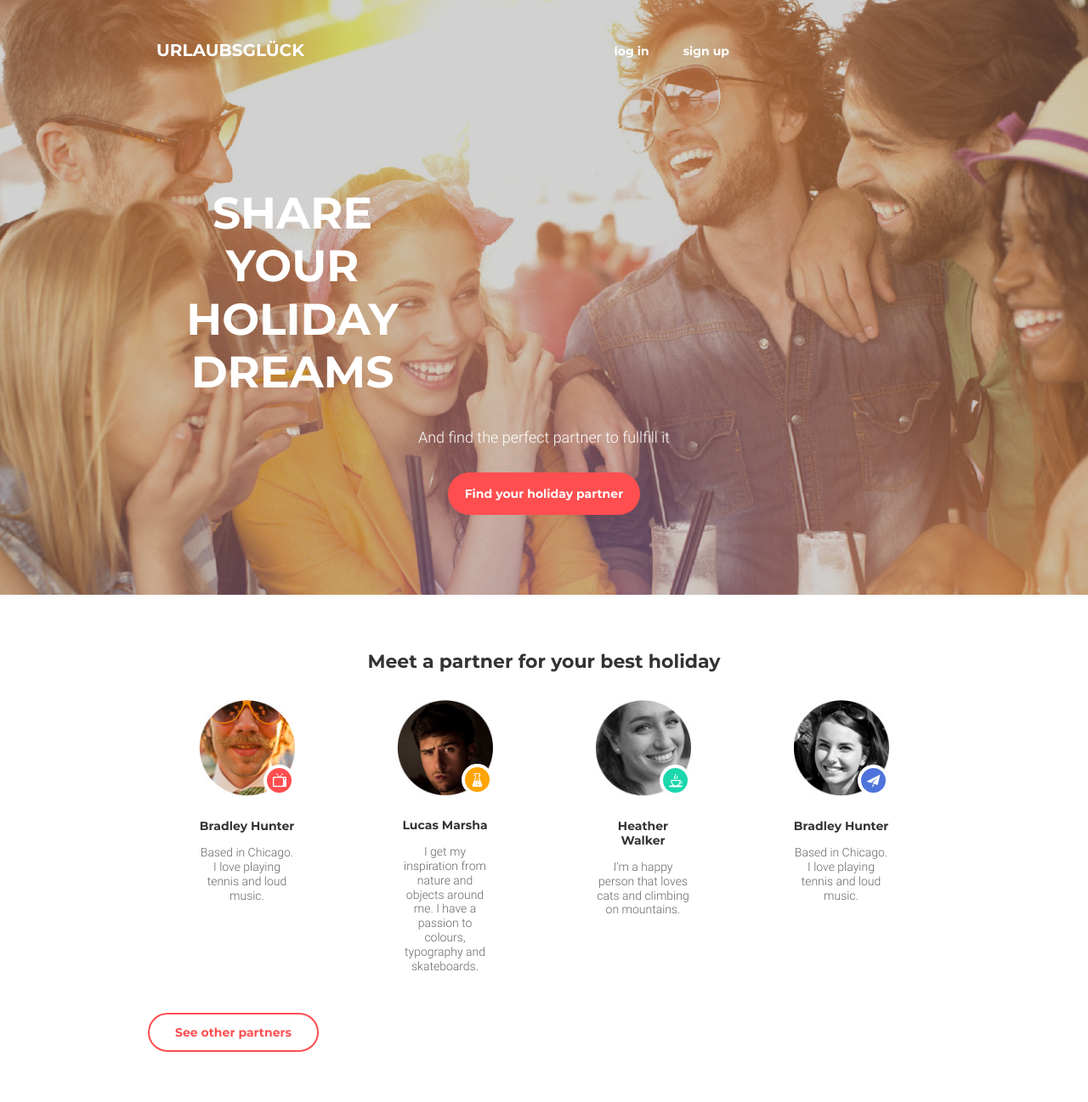
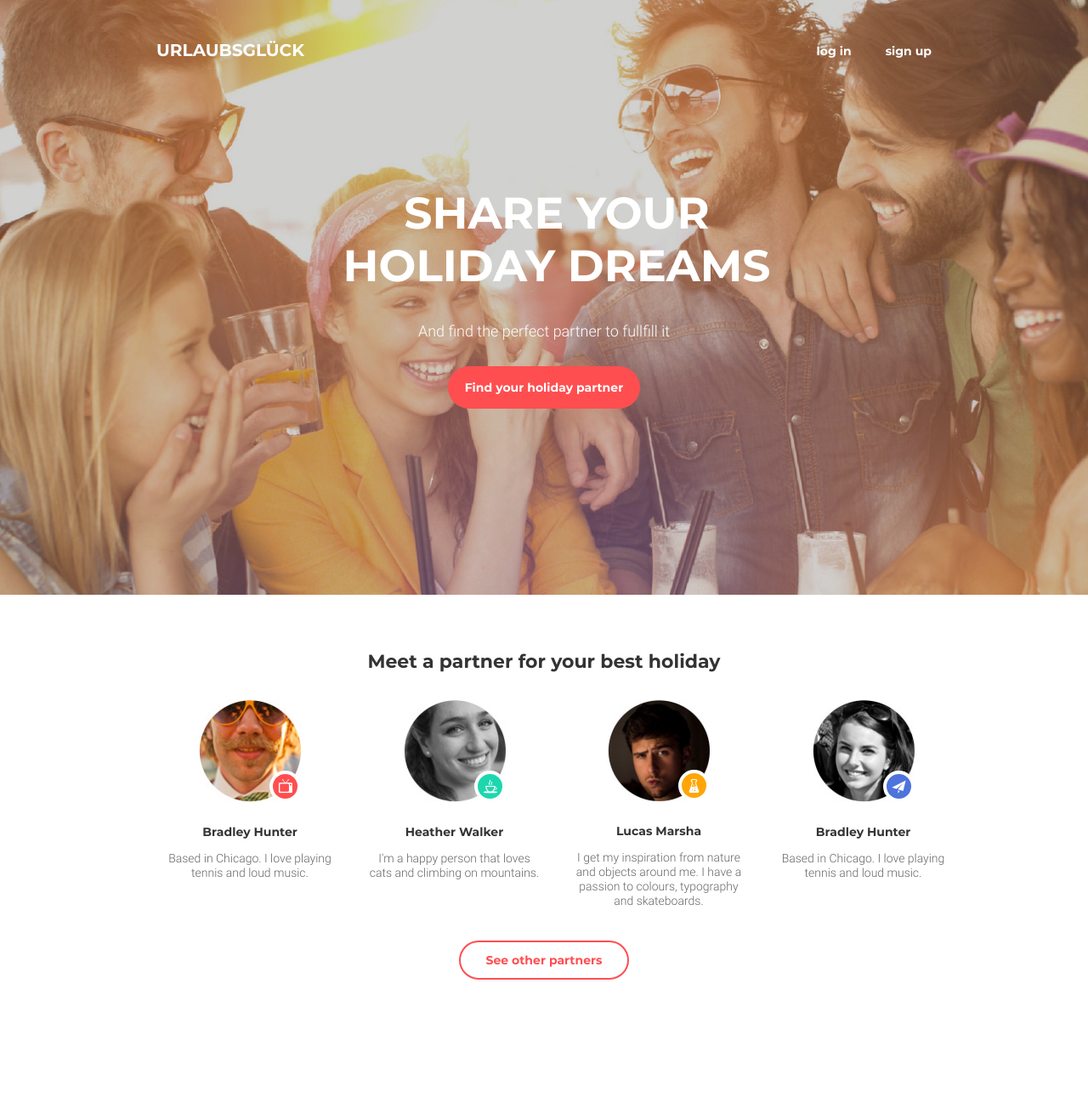
Before and after one commit to RomanVitovych/goit-fe-course, a plain HTML site: page module-09/index.html in a window 1280 px wide. Shown: the whole page at 85% size. After the commit the page ends 1212 px from the top, so only its background shows below. Drawn offline with Linux system fonts and the light colour scheme; files whose address does not match are found by name.

Commit message:
end bootstrap

```diff
--- a/module-09/css/media.css
+++ b/module-09/css/media.css
@@ -1,4 +1,4 @@
-@media (min-width: 768px) {
+@media (min-width: 778px) {
     .container {
         width: 748px;
     }
@@ -22,7 +22,7 @@
     .site-sign {
         justify-content: flex-end;
         margin-bottom: 0;
-        padding-top: 0;
+        padding: 0;
     }
 
     .site-logo {
@@ -34,6 +34,8 @@
     .site-name {
         font-size: 52px;
         margin-bottom: 34px;
+        width: 748px;
+
     }
 
     .site-subname {
@@ -51,6 +53,18 @@
 
     .site-employees-title {
         margin-bottom: 32px;
+
+    }
+
+    .site-employees-list {
+        width: 532px;
+        margin: 0 auto;
+        margin-bottom: 50px;
+    }
+
+    .site-employees-item {
+        width: 236px;
+        padding: 0 10px;
     }
 
 
@@ -70,20 +84,49 @@
     }
 }
 
+@media (max-width: 747px) {
+    .employees-card [class*="col-"]:not(:last-child) {
+        margin-bottom: 26px;
+    }
+}
+
+@media (min-width: 748px) and (max-width: 941px) {
+    .employees-card [class*="col-"]:nth-child(-n+2) {
+        margin-bottom: 60px;
+    }
+}
 
 
 
 
 
-
-@media (min-width: 962px) {
+@media (min-width: 972px) {
     .container {
         width: 942px;
     }
 
+    .hat {
+        width: 942px;
+    }
+
+    .site-sign {
+        width: 466px;
+    }
+
+    .site-name {
+        width: 942px;
+    }
 
     .site-employees-title {
         margin-bottom: 32px;
     }
 
+    .site-employees-list {
+        width: 942px;
+    }
+
+    .site-employees-item {
+        width: 220px;
+
+    }
 }
--- a/module-09/css/styles.css
+++ b/module-09/css/styles.css
@@ -99,7 +99,7 @@ button {
     background-position: center;
     background-size: cover;
     object-fit: cover;
-    padding: 0 10px;
+    padding: 0 15px;
     margin-bottom: 66px;
 }
 
@@ -111,7 +111,7 @@ button {
     justify-content: space-evenly;
     align-items: center;
     width: 320px;
-    padding-top: 30px;
+    padding: 30px 50px 0;
     margin-bottom: 122px;
 }
 
@@ -230,9 +230,6 @@ button {
     padding: 0 50px;
 }
 
-.site-employees-item:not(:nth-last-child(1)) {
-    margin-bottom: 30px;
-}
 
 .site-employees-name {
     font-size: 14px;
@@ -248,6 +245,7 @@ button {
     line-height: 1.2;
     font-weight: 300;
     color: #666666;
+    margin: 0;
 }
 
 .over {
@@ -299,7 +297,7 @@ button {
 /* === other partners === */
 
 .other-partners {
-    text-align: center;
+    margin: 0 auto;
     margin-bottom: 70px;
 }
 
--- a/module-09/index.html
+++ b/module-09/index.html
@@ -59,9 +59,9 @@
                     <div class="row">
                         <div class="col-12">
                             <ul class="site-employees-list">
-                                <div class="row">
-                                    <div class="col-12 col-md-6 col-lg-3">
-                                        <li class="site-employees-item part1">
+                                <div class="row employees-card">
+                                    <div class="col-12 col-md-6 col-lg-3 part1">
+                                        <li class="site-employees-item ">
                                             <div class="over">
                                                 <div class="back-icon employer1"></div>
                                                 <img src="img/image1.jpg" alt="image" width="120" height="120" />
@@ -73,8 +73,8 @@
                                             </p>
                                         </li>
                                     </div>
-                                    <div class="col-12 col-md-6 col-lg-3">
-                                        <li class="site-employees-item part2">
+                                    <div class="col-12 col-md-6 col-lg-3 part2">
+                                        <li class="site-employees-item ">
                                             <div class="over">
                                                 <div class="back-icon employer2"></div>
                                                 <img src="img/image2.jpg" alt="image" width="120" height="120" />
@@ -89,8 +89,8 @@
                                             </p>
                                         </li>
                                     </div>
-                                    <div class="col-12 col-md-6 col-lg-3">
-                                        <li class="site-employees-item part3">
+                                    <div class="col-12 col-md-6 col-lg-3 part3">
+                                        <li class="site-employees-item ">
                                             <div class="over">
                                                 <div class="back-icon employer3"></div>
                                                 <img src="img/image3.jpg" alt="image" width="120" height="120" />
@@ -101,8 +101,8 @@
                                             </p>
                                         </li>
                                     </div>
-                                    <div class="col-12 col-md-6 col-lg-3">
-                                        <li class="site-employees-item part4">
+                                    <div class="col-12 col-md-6 col-lg-3 part4">
+                                        <li class="site-employees-item">
                                             <div class="over">
                                                 <div class="back-icon employer4"></div>
                                                 <img src="img/image4.jpg" alt="image" width="120" height="120" />
@@ -120,11 +120,10 @@
                         </div>
                     </div>
                 </div>
-                <div class="row">
-                    <div class="col-12">
-                        <div class="other-partners"><a href="#">See other partners</a></div>
-                    </div>
-                </div>
+
+                <div class="other-partners"><a href="#">See other partners</a></div>
+
+
             </div>
         </section>
     </main>
```
